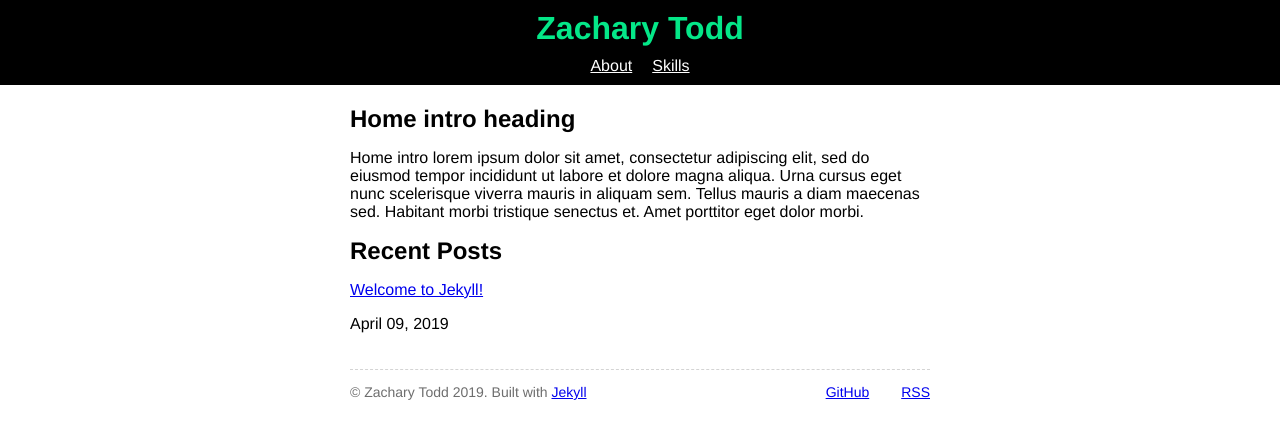
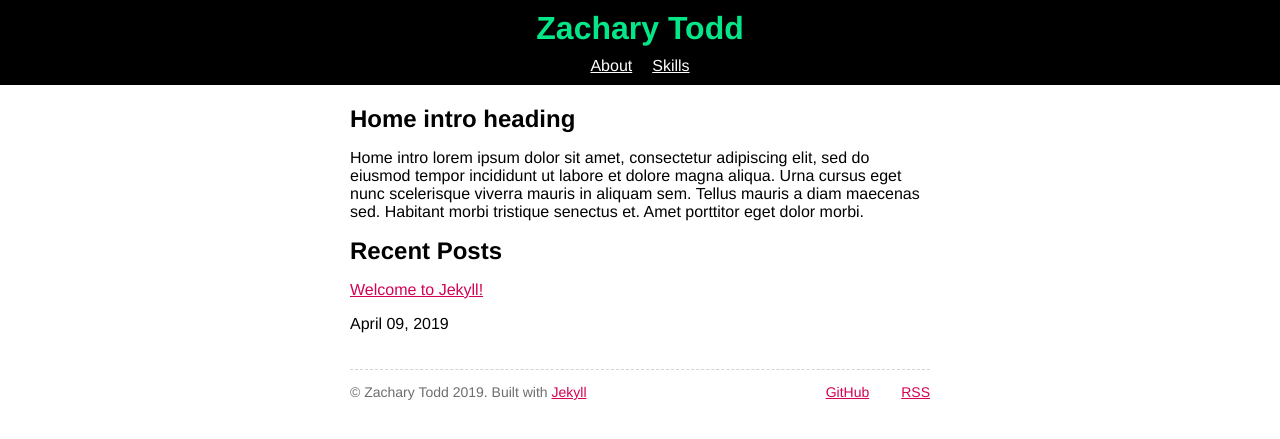
Before and after one commit to zttodd/personal-website, a Jekyll site: the page built from index.md, in a window 1280 px wide. Shown: the top 439 px of the page. Built offline with Jekyll 4.4.1, drawn with Linux system fonts in a browser that asks for light colours.

Commit message:
Set color for hyperlinks throughout site
Set hyperlink color to $red in the global.scss file.

```diff
--- a/_sass/global.scss
+++ b/_sass/global.scss
@@ -12,6 +12,10 @@ h6 {
   padding: 0;
 }
 
+a {
+  color: darken($red, 10%);
+}
+
 a:focus {
   outline: 2px solid $purple;
 }
```
